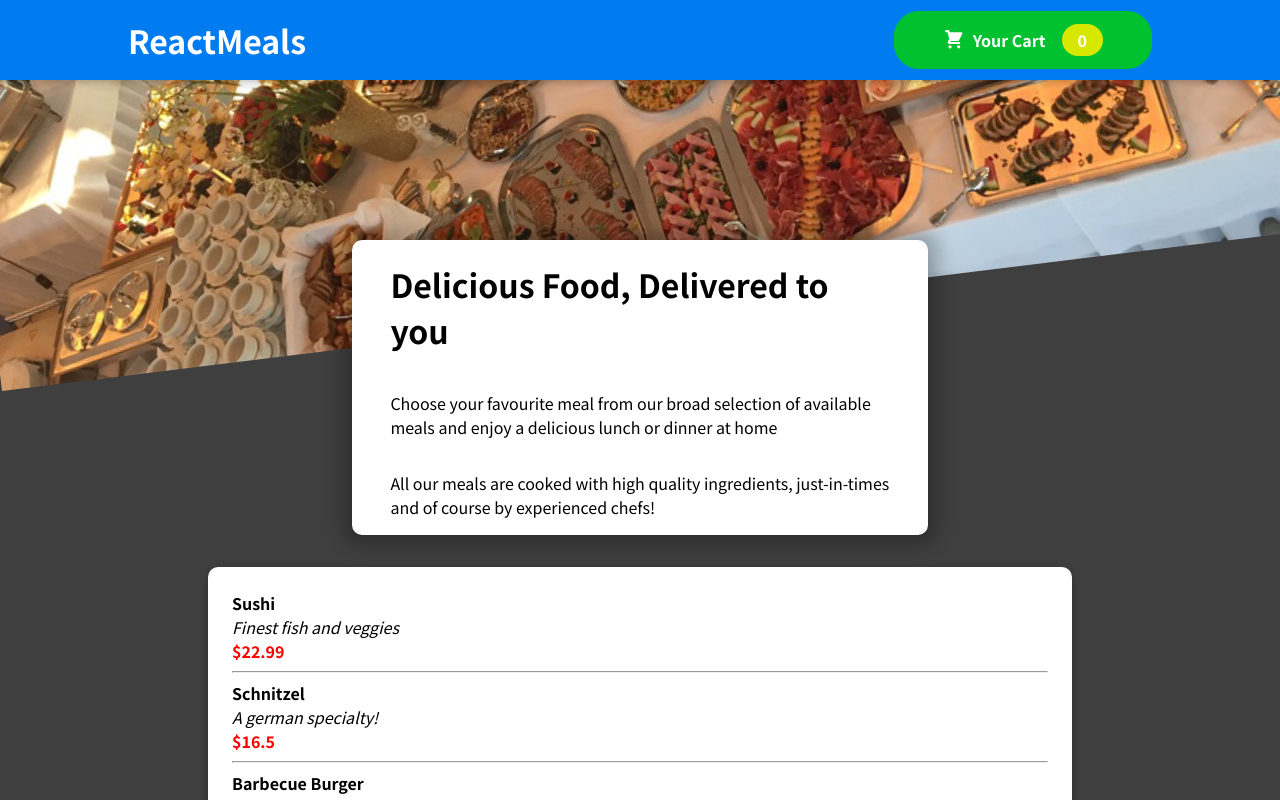
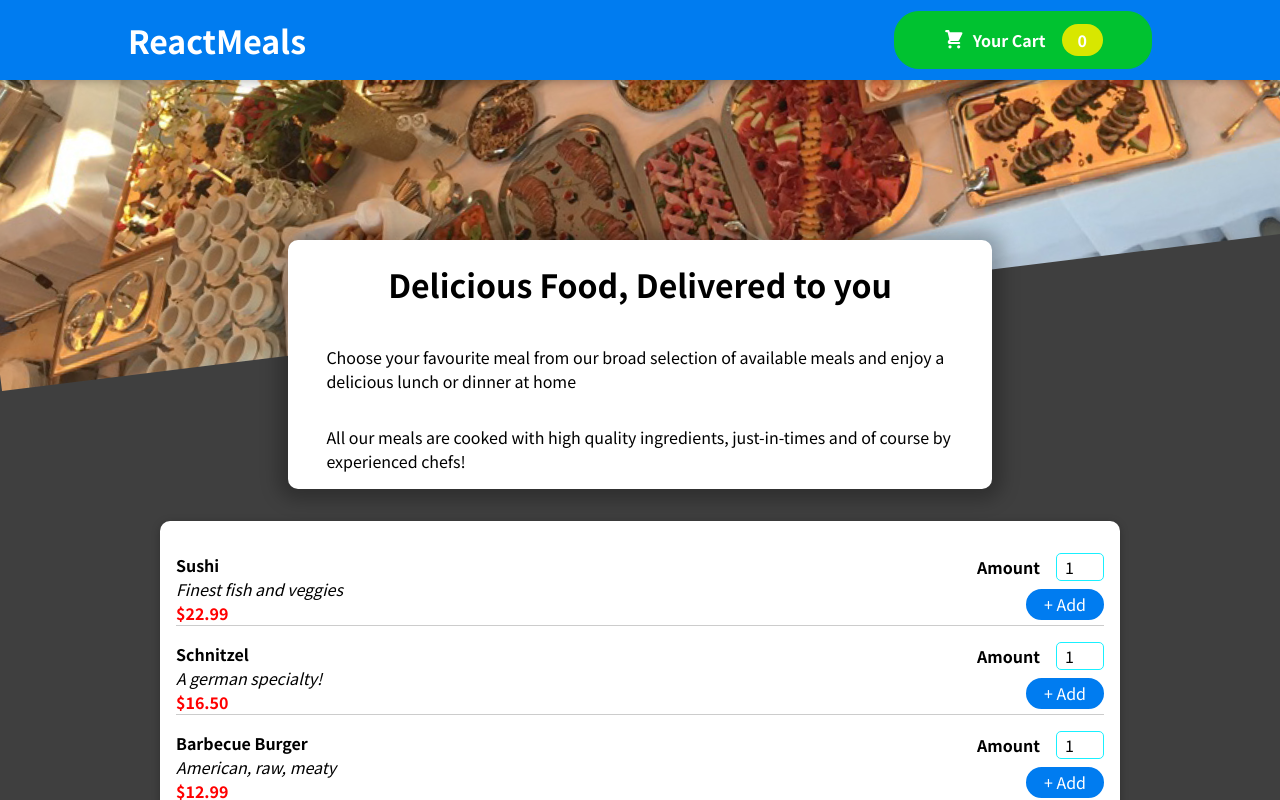
Before and after one commit to sarojsuraj52/restaurant-website, a React (Create React App) app: page / in a window 1280 px wide. Shown: the top 800 px of the page. Built offline with nearby package versions, Linux system fonts and the light colour scheme.

Commit message:
added amount form

```diff
--- a/src/component/Meals/AvailableMeals.js
+++ b/src/component/Meals/AvailableMeals.js
@@ -1,5 +1,6 @@
 import classes from "./AvailableMeals.module.css";
 import Card from "../UI/Card";
+import MealItem from "./MealItem/MealItem";
 
 const DUMMY_MEALS = [
   {
@@ -31,18 +32,7 @@ const DUMMY_MEALS = [
 const AvailableMeals = () => {
   const mealsList = DUMMY_MEALS.map((meal) => {
     return (
-      <>
-        <li>
-          <h4>{meal.name}</h4>
-        </li>
-        <li>
-          <i>{meal.description}</i>
-        </li>
-        <li>
-          <span className={classes.redText}>{`$${meal.price}`}</span>
-        </li>
-        <hr />
-      </>
+      <MealItem id={meal.id} key={meal.id} meal={meal} />
     );
   });
   return (
--- a/src/component/Meals/AvailableMeals.module.css
+++ b/src/component/Meals/AvailableMeals.module.css
@@ -22,15 +22,3 @@
       transform: translateY(0);
     }
   }
-  h4{
-    margin: 0;
-  }
-  .card{
-    padding: 1.5rem;
-    max-width: 90%;
-    margin: auto;
-  }
-  .redText {
-    color: red;
-    font-weight: bold;
-  }
--- /dev/null
+++ b/src/component/Meals/MealItem/MealItem.js
@@ -0,0 +1,20 @@
+import classes from "./MealItem.module.css";
+import MealItemForm from "./MealItemForm";
+
+const MealItem = (props) => {
+  return (
+    <li className={classes.container}>
+      <div>
+        <h4>{props.meal.name}</h4>
+        <i>{props.meal.description}</i>
+        <div className={classes.redText}>
+          {`$${props.meal.price.toFixed(2)}`}
+        </div>
+      </div>
+      <div>
+        <MealItemForm id={props.id} />
+      </div>
+    </li>
+  );
+};
+export default MealItem;
--- /dev/null
+++ b/src/component/Meals/MealItem/MealItem.module.css
@@ -0,0 +1,20 @@
+h4{
+    margin: 0;
+  }
+  .card{
+    max-width: 90%;
+    margin: auto;
+  }
+  .redText {
+    color: red;
+    font-weight: bold;
+  }
+
+  .container{
+      display: flex;
+      justify-content: space-between;
+      margin: 1rem 0;
+  }
+  li{
+      border-bottom: 1px solid #ccc;
+  }
--- /dev/null
+++ b/src/component/Meals/MealItem/MealItemForm.js
@@ -0,0 +1,18 @@
+import classes from './MealItemForm.module.css'
+import Input from '../../UI/Input'
+
+const MealItemForm = (props) => {
+  return (
+    <form className={classes.form}>
+      <Input label='Amount' input={{
+          type:'number',
+          id:'amount_' + props.id,
+          min:'1',
+          max:'5',
+          defaultValue:'1'
+      }} />
+      <button>+ Add</button>
+    </form>
+  );
+};
+export default MealItemForm;
--- /dev/null
+++ b/src/component/Meals/MealItem/MealItemForm.module.css
@@ -0,0 +1,17 @@
+.form{
+    text-align: right;
+}
+
+.form button{
+    font: inherit;
+    padding: 0.1rem 1rem;
+    background-color: #007cf0;
+    border: 2px solid #007cf0;
+    color: white;
+    border-radius: 40px;
+    cursor: pointer;
+}
+.form button:hover{
+    background-color: #4da9ff;
+    border: 2px solid #4da9ff;
+}
--- a/src/component/Meals/Summary.module.css
+++ b/src/component/Meals/Summary.module.css
@@ -1,6 +1,6 @@
 .summary{
     width: 90%;
-    max-width: 45%;
+    max-width: 55%;
     margin: auto;
     position: relative;
     background-color: white;
--- a/src/component/UI/Card.module.css
+++ b/src/component/UI/Card.module.css
@@ -1,4 +1,5 @@
 .card{
+    padding: 1rem;
     background: white;
     box-shadow: 0 2px 8px rgba(0,0,0,0.26);
     border-radius: 10px;
--- /dev/null
+++ b/src/component/UI/Input.js
@@ -0,0 +1,12 @@
+import classes from "./Input.module.css";
+
+const Input = (props) => {
+  return (
+    <div className={`${classes.input} ${classes.className}`}>
+        <label htmlFor={props.input.id}>{props.label}</label>
+      <input  {...props.input} />
+    </div>
+  );
+};
+
+export default Input;
--- /dev/null
+++ b/src/component/UI/Input.module.css
@@ -0,0 +1,17 @@
+.input {
+    display: flex;
+    align-items: center;
+    margin-bottom: 0.5rem;
+  }
+
+  .input label {
+    font-weight: bold;
+    margin-right: 1rem;
+  }
+  .input input {
+    width: 3rem;
+    border-radius: 5px;
+    border: 1px solid rgb(25, 240, 255);
+    font: inherit;
+    padding-left: 0.5rem;
+  }
```
Also changed, not shown: 1 other file (tests, documents, lock files or other folders).
